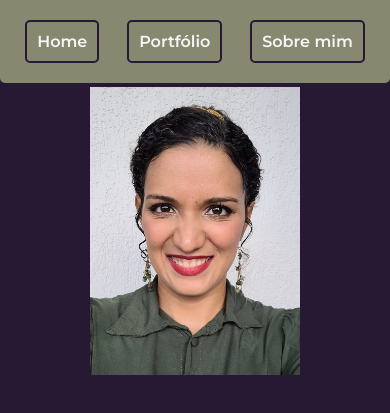
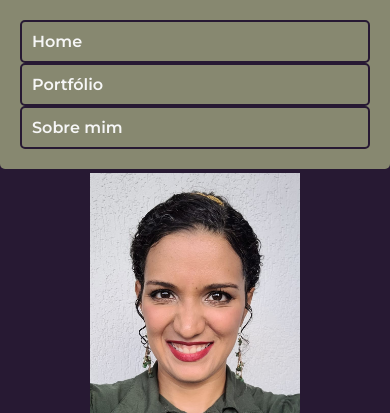
Before and after one commit to marinaabreumgs/sobre-mim, a plain HTML site: page index.html in a window 390 px wide. Shown: the top 413 px of the page. Drawn offline with nearby package versions, Linux system fonts and the light colour scheme.

Commit message:
Update meustyle.css

```diff
--- a/styles/meustyle.css
+++ b/styles/meustyle.css
@@ -164,7 +164,7 @@ strong {
 @media(max-width:800px){
 
     .cabecalho-conteudo-links{
-        justify-content:space-around;
+        flex-direction:column;
     }
 
     .apresentacao{
```
